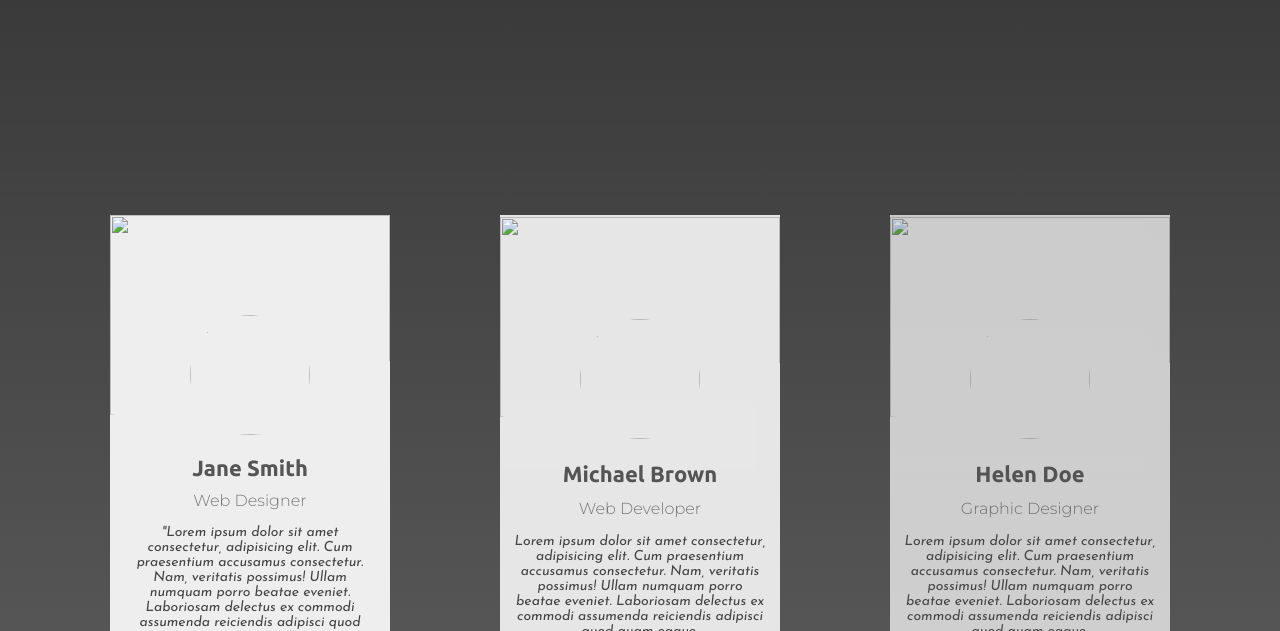
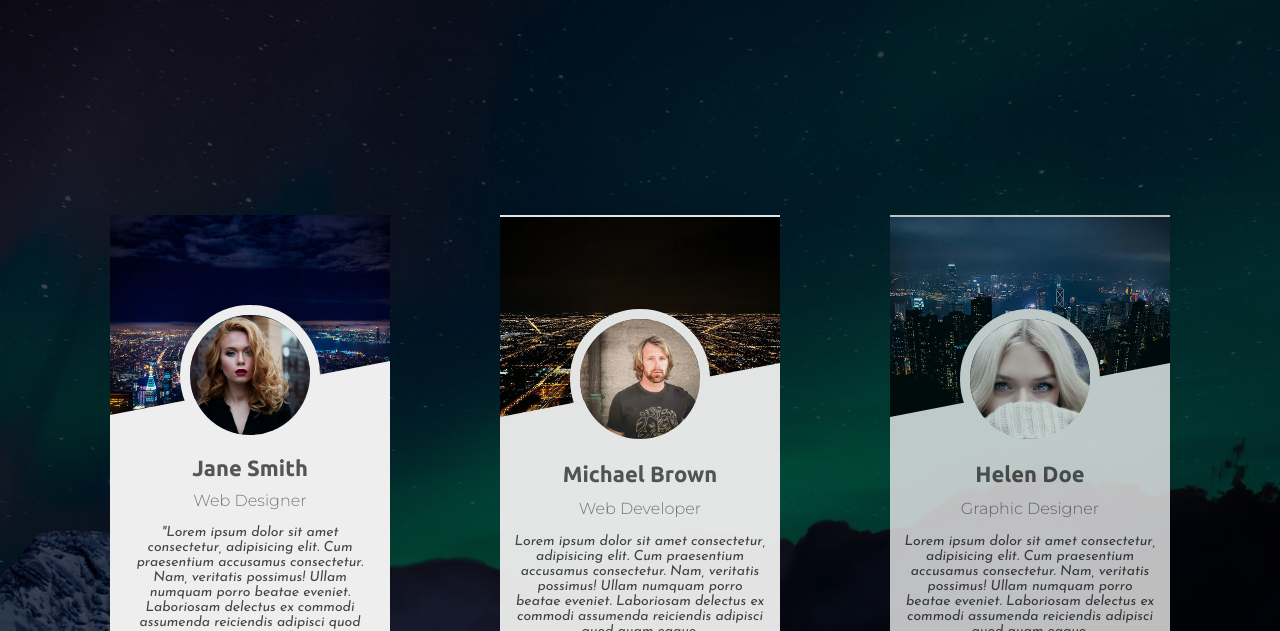
Before and after one commit to davi13/profile_cards, a website: page dist/index.html in a window 1280 px wide. Shown: the part 169-800 px from the top of the page. Drawn offline with Linux system fonts and the light colour scheme.

Commit message:
second commit problem with img

```diff
--- a/dist/css/style.css
+++ b/dist/css/style.css
@@ -6,7 +6,7 @@
 .container{
     width: 100%;
     height: 150vh;
-    background:  linear-gradient(rgba(0, 0, 0, .8), rgba(0, 0, 0, .6)), url(/images/bg.jpeg) center no-repeat;
+    background:  linear-gradient(rgba(0, 0, 0, .8), rgba(0, 0, 0, .6)), url(/img/bg.jpeg) center no-repeat;
     background-size: cover;
 }
 
--- a/dist/index.html
+++ b/dist/index.html
@@ -10,7 +10,7 @@
     <link
         href="https://fonts.googleapis.com/css?family=Josefin+Sans:300,300i,400,400i,600|Montserrat:300,300i,400,400i,500,500i,600,600i,700|Ubuntu:300,300i,400,400i,500,500i,700"
         rel="stylesheet">
-    <link rel="stylesheet" href="/css/style.css">
+    <link rel="stylesheet" href="css/style.css">
     <title>Profile Cards</title>
 </head>
 
@@ -22,8 +22,8 @@
 
         <div class="cards-wrapper">
             <div class="card">
-                <img src="images/img-top1.jpeg" alt="" class="image-top">
-                <img src="images/img1.jpeg" alt="" class="profile-image">
+                <img src="img/img-top1.jpeg" alt="" class="image-top">
+                <img src="img/img1.jpeg" alt="" class="profile-image">
                 <h1 class="fullname">Jane Smith</h1>
                 <p class="job">Web Designer</p>
                 <p class="about-me">"Lorem ipsum dolor sit amet consectetur, adipisicing elit. Cum praesentium accusamus
@@ -54,8 +54,8 @@
                 </ul>
             </div>
             <div class="card">
-                <img src="images/img-top2.jpeg" alt="" class="image-top">
-                <img src="images/img2.jpeg" alt="" class="profile-image">
+                <img src="img/img-top2.jpeg" alt="" class="image-top">
+                <img src="img/img2.jpeg" alt="" class="profile-image">
                 <h1 class="fullname">Michael Brown</h1>
                 <p class="job">Web Developer</p>
                 <p class="about-me">Lorem ipsum dolor sit amet consectetur, adipisicing elit. Cum praesentium accusamus
@@ -86,8 +86,8 @@
                 </ul>
             </div>
             <div class="card">
-                <img src="images/img-top3.jpeg" alt="" class="image-top">
-                <img src="images/img3.jpeg" alt="" class="profile-image">
+                <img src="img/img-top3.jpeg" alt="" class="image-top">
+                <img src="img/img3.jpeg" alt="" class="profile-image">
                 <h1 class="fullname">Helen Doe</h1>
                 <p class="job">Graphic Designer</p>
                 <p class="about-me">Lorem ipsum dolor sit amet consectetur, adipisicing elit. Cum praesentium accusamus
```
